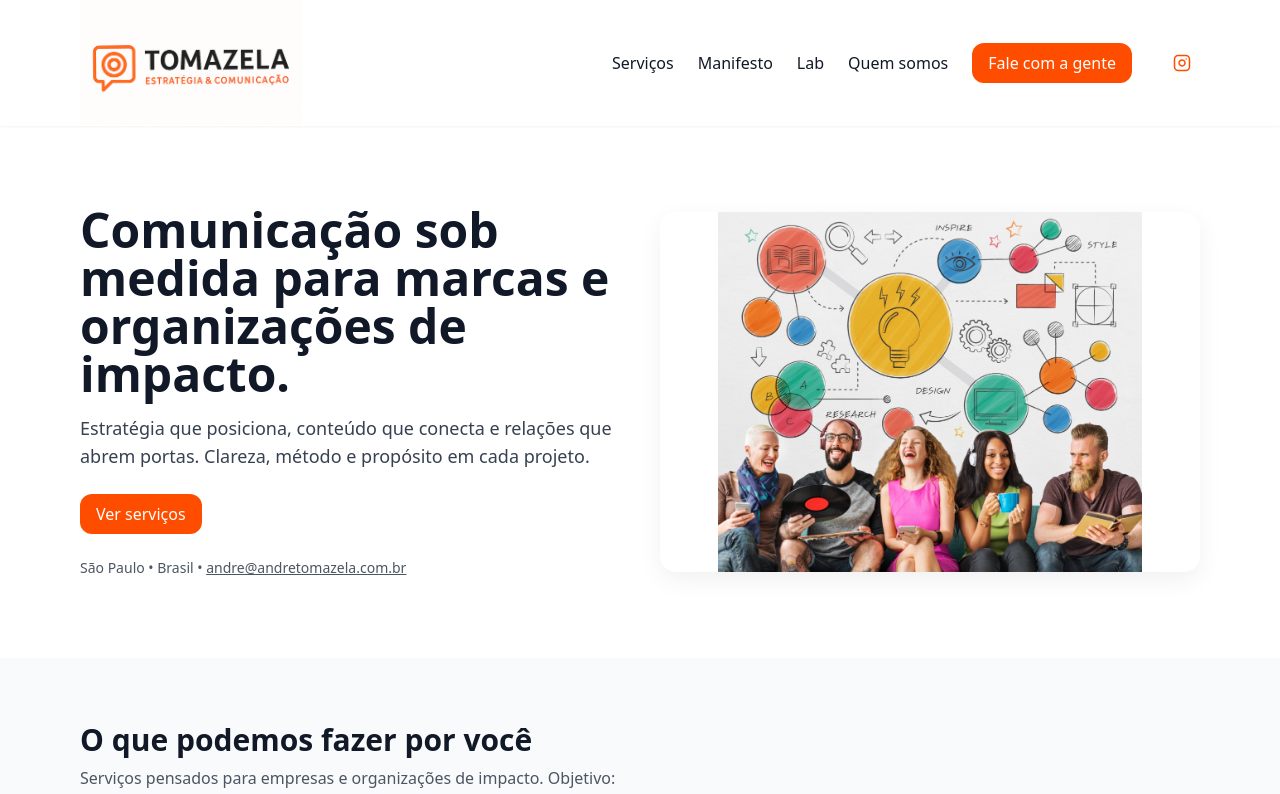
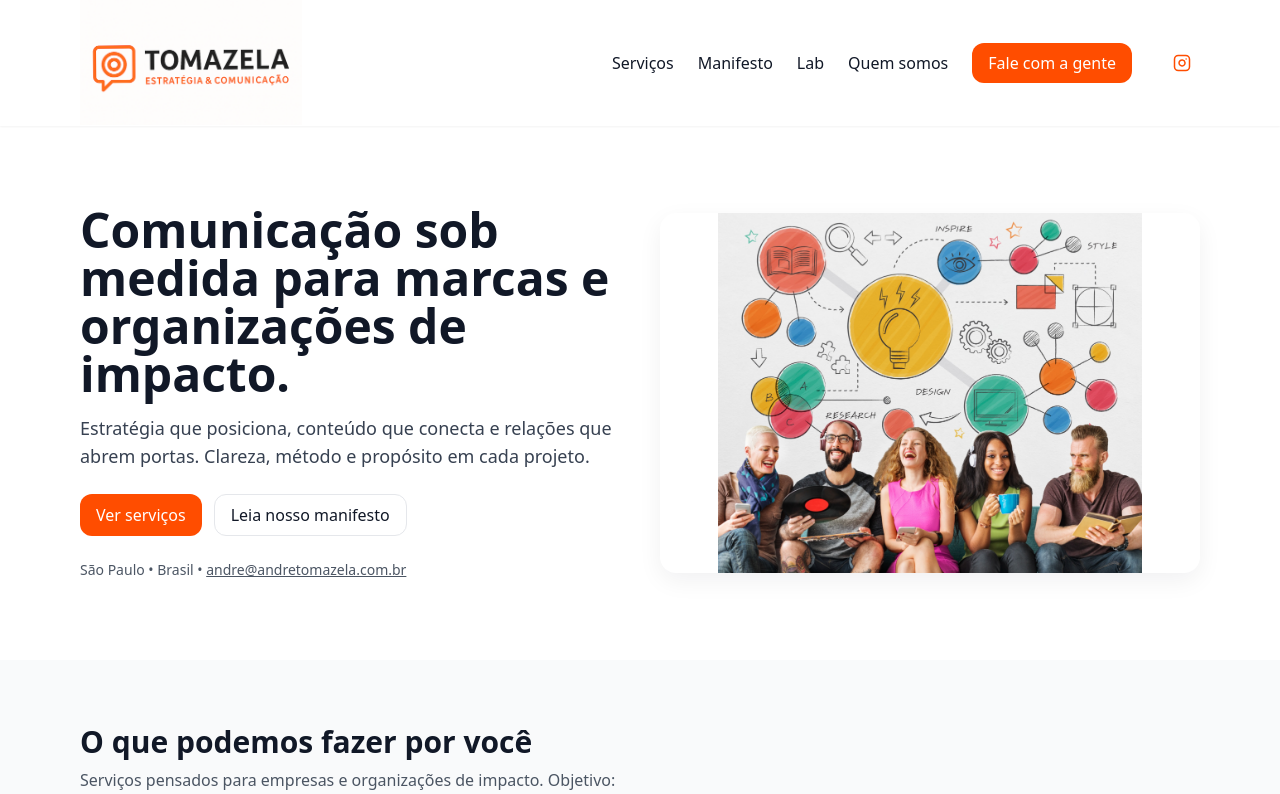
Before and after one commit to andretomazela-dev/integrado, a Next.js app: page / in a window 1280 px wide. Shown: the top 794 px of the page. Built offline with nearby package versions, Linux system fonts and the light colour scheme.

Commit message:
Update page.jsx

```diff
--- a/app/page.jsx
+++ b/app/page.jsx
@@ -82,7 +82,7 @@ export default function Home() {
             Estratégia que posiciona, conteúdo que conecta e relações que abrem
             portas. Clareza, método e propósito em cada projeto.
           </p>
-          <div className="mt-6 flex gap-3">
+          <div className="mt-6 flex flex-wrap gap-3">
             <a
               href="#servicos"
               onClick={(e) => {
@@ -93,6 +93,10 @@ export default function Home() {
             >
               Ver serviços
             </a>
+
+            <Link href="/manifesto" className="btn btn-outline" aria-label="Leia nosso manifesto">
+              Leia nosso manifesto
+            </Link>
           </div>
           <p className="mt-6 text-sm text-gray-600">
             São Paulo • Brasil •{" "}
```
Lines whose indentation alone changed are shown as unchanged.
